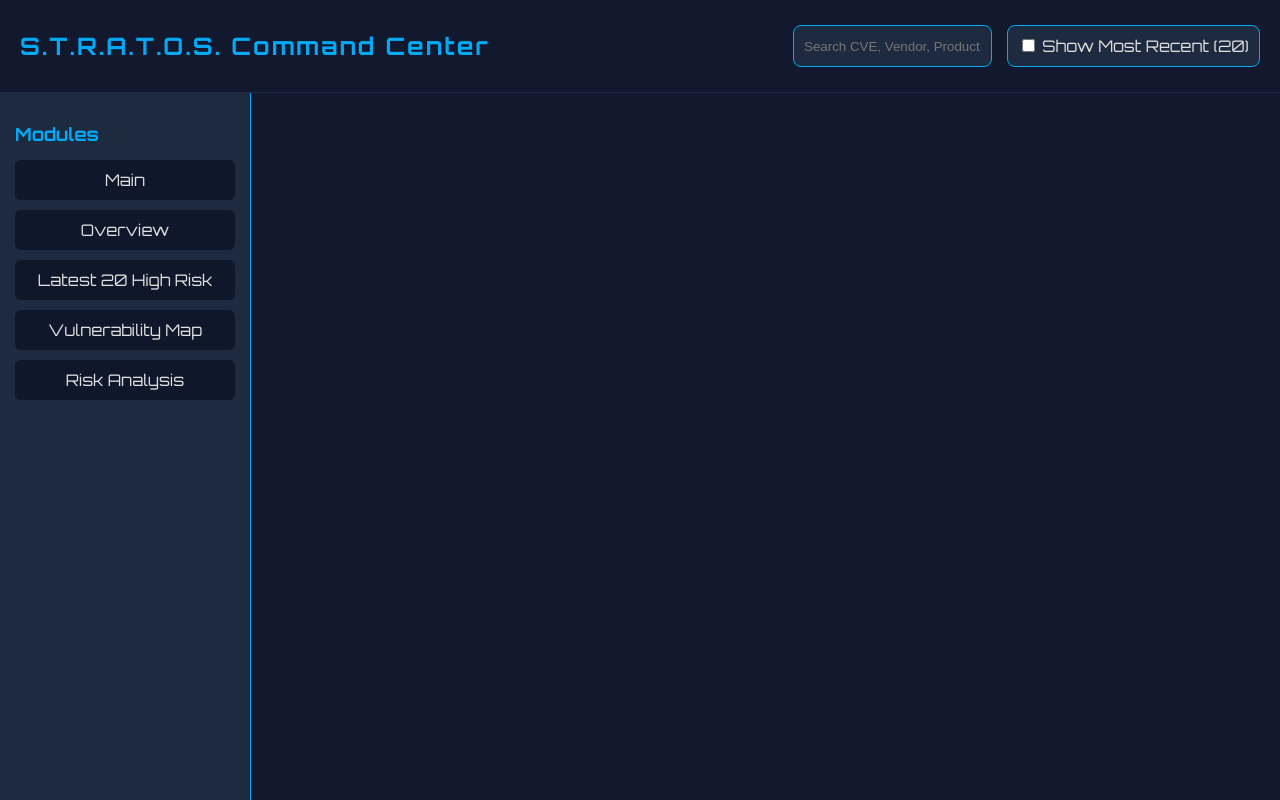
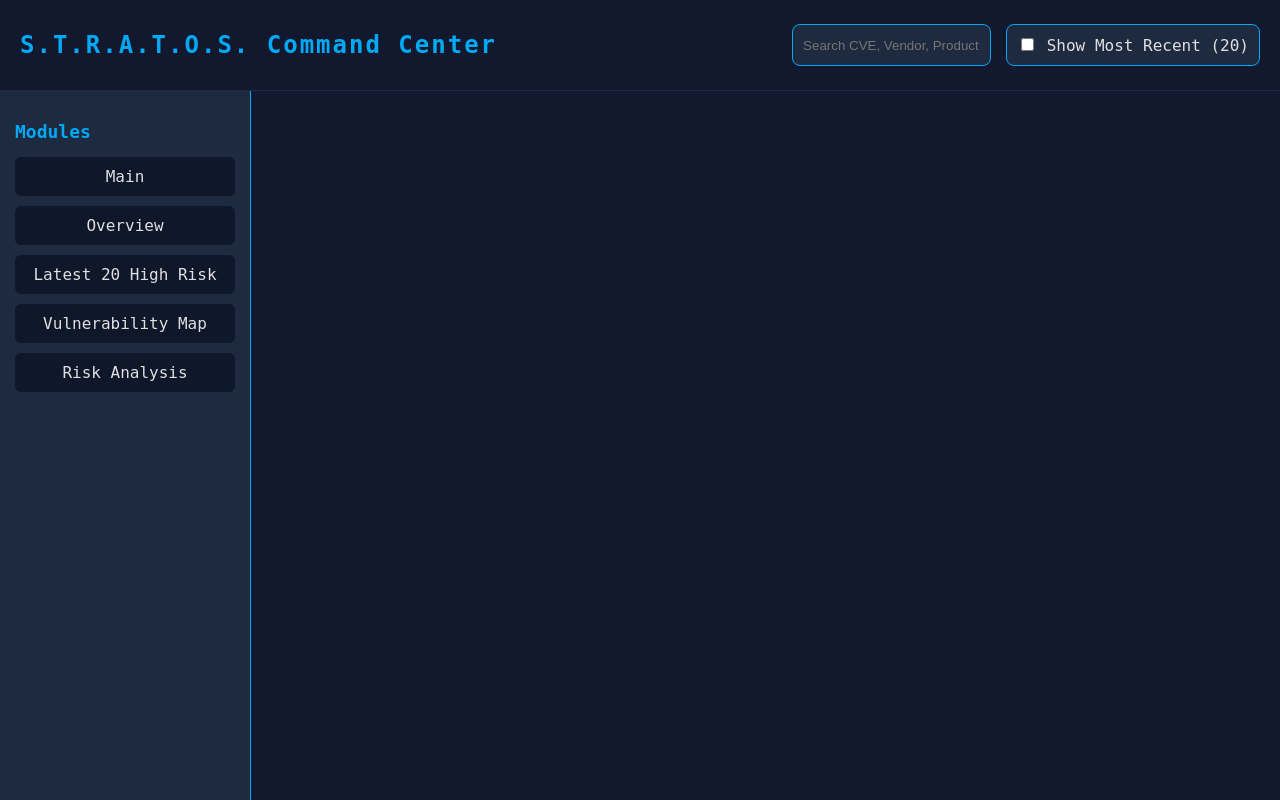
Before and after one commit to doomygloom/Stratos, a Flask app: page / in a window 1280 px wide. Run offline with Flask 3, Linux system fonts and the light colour scheme.

Commit message:
Update index.html

```diff
--- a/templates/index.html
+++ b/templates/index.html
@@ -8,7 +8,7 @@
         body {
             background-color: #0a0f1e;
             color: #e0e0e0;
-            font-family: 'Orbitron', sans-serif;
+            font-family: 'VT323', monospace;
             margin: 0;
             padding: 0;
         }
```
